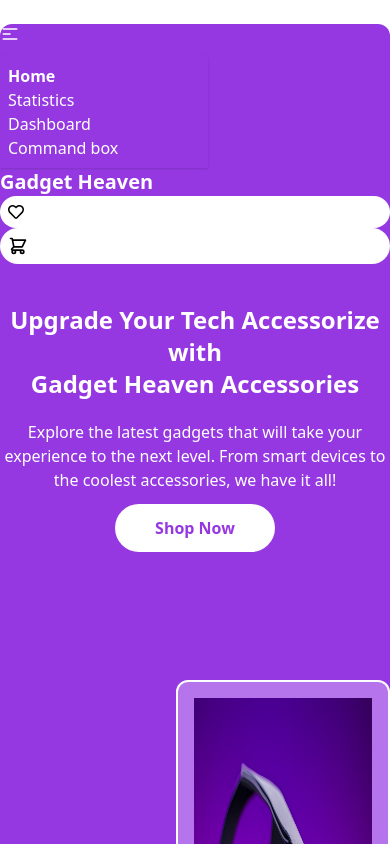
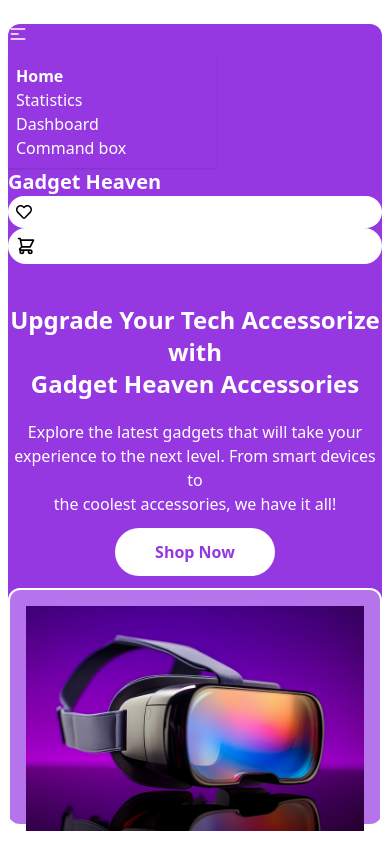
Before and after one commit to rajalishikh/gadgethaven_online_store_house, a React (Vite) app: page / in a window 390 px wide. Shown: the top 844 px of the page. Built offline with nearby package versions, Linux system fonts and the light colour scheme.

Commit message:
I make responsive design for large device

```diff
--- a/src/Components/Banner/Banner.jsx
+++ b/src/Components/Banner/Banner.jsx
@@ -4,10 +4,17 @@
     return (
         <div>
             {/* my banner container  */}
-            <div id="1" className="relative mt-6 lg:pr-6 lg:pl-6 md:pr-6 md:pl-6 mb-96">
-                <div className="min-h-screen bg-[#9538E2]  rounded-xl relative">
+            <div id="1" className="relative mt-6 pr-2 pl-2 lg:pr-6 lg:pl-6 md:pr-6 md:pl-6 mb-64 md:mb-[600px] lg:mb-96 ">
+                <div className="min-h-[800px] bg-[#9538E2]  rounded-xl relative">
                 <Navbar></Navbar>
-                <div className="ml-44 absolute mt-32">
+                <div
+                className="absolute
+     ml-0 mt-3
+    sm:ml-8 sm:mt-6
+    md:ml-2 md:mt-16
+    lg:ml-0 lg:mt-32
+    xl:ml-20 xl:mt-40
+    2xl:ml-48 2xl:mt-48">
                      <Glass></Glass>
                </div>
 
--- a/src/Components/Glass/Glass.jsx
+++ b/src/Components/Glass/Glass.jsx
@@ -2,7 +2,7 @@
 const Glass = () => {
     return (
         <div className='border-2 border-white p-4 bg-[#FFFFFF4D] rounded-xl ' >
-            <img className='w-[1110px] h-[511px] ' src={img} alt="" srcset="" />
+            <img className='lg:w-[1110px] lg:h-[511px] ' src={img} alt="" srcset="" />
         </div>
     );
 };
```
